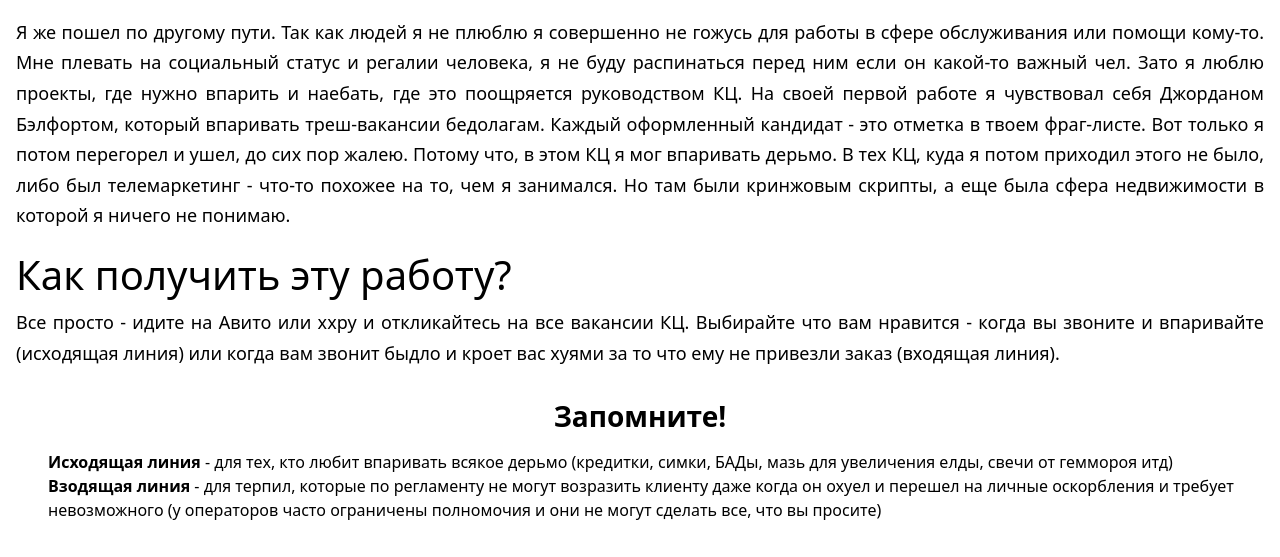
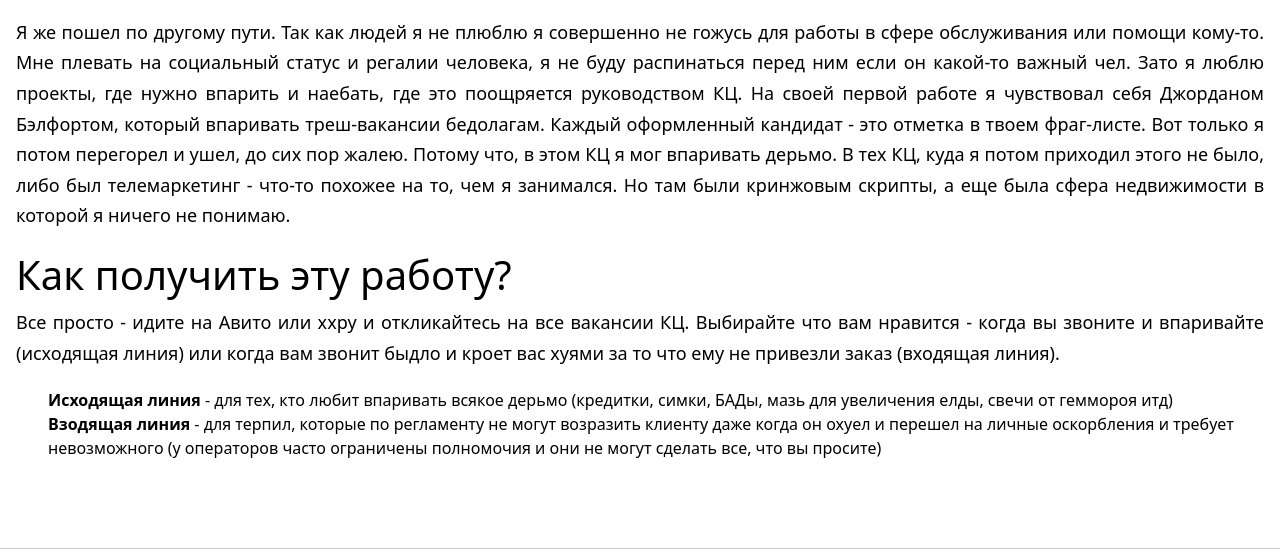
Before and after one commit to exhum0/exhum0, an Astro site: page /ru/iworkincallcenter in a window 1280 px wide. Shown: the part 616-1173 px from the top of the page. Built offline with nearby package versions, Linux system fonts and the light colour scheme; Astro itself is replaced by a stand-in of ours.

Commit message:
Update iworkincallcenter.md

```diff
--- a/src/content/blog/ru/iworkincallcenter.md
+++ b/src/content/blog/ru/iworkincallcenter.md
@@ -24,7 +24,5 @@
 
 Все просто - идите на Авито или ххру и откликайтесь на все вакансии КЦ. Выбирайте что вам нравится - когда вы звоните и впаривайте (исходящая линия) или когда вам звонит быдло и кроет вас хуями за то что ему не привезли заказ (входящая линия).
 
-## Запомните!
-
-- **Исходящая линия** - для тех, кто любит впаривать всякое дерьмо (кредитки, симки, БАДы, мазь для увеличения елды, свечи от геммороя итд)
-- **Взодящая линия** - для терпил, которые по регламенту не могут возразить клиенту даже когда он охуел и перешел на личные оскорбления и требует невозможного (у операторов часто ограничены полномочия и они не могут сделать все, что вы просите)
+> - **Исходящая линия** - для тех, кто любит впаривать всякое дерьмо (кредитки, симки, БАДы, мазь для увеличения елды, свечи от геммороя итд)
+> - **Взодящая линия** - для терпил, которые по регламенту не могут возразить клиенту даже когда он охуел и перешел на личные оскорбления и требует невозможного (у операторов часто ограничены полномочия и они не могут сделать все, что вы просите)
```
